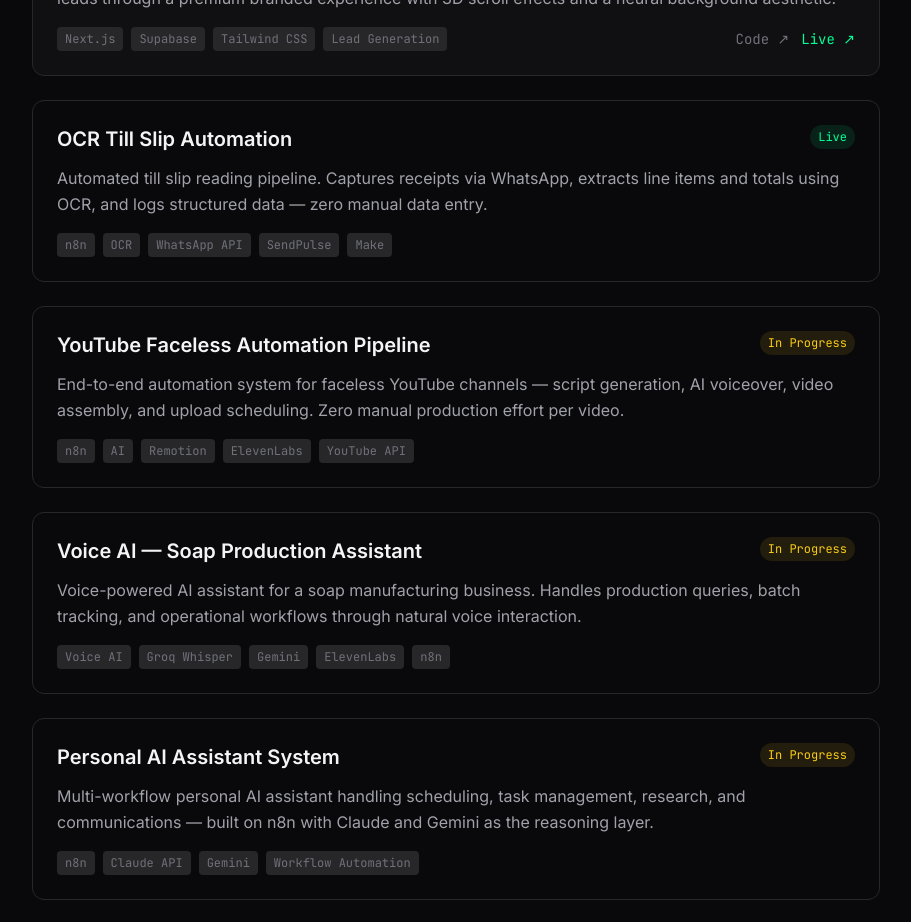
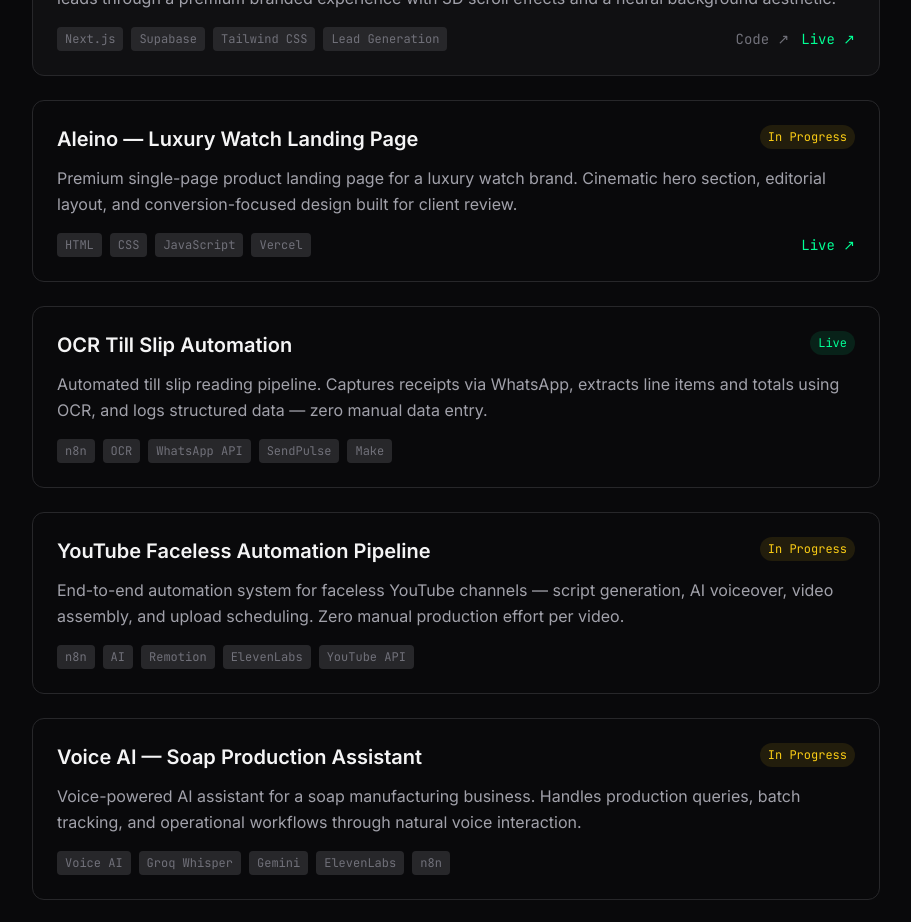
Before and after one commit to HUMO-collab/portfolio, a React (Vite) app: page / in a window 1280 px wide. Shown: the part 1560-2482 px from the top of the page, without its empty margins (184-1095 px from the left). Built offline with nearby package versions, Linux system fonts and the light colour scheme.

Commit message:
feat: add Aleino luxury watch landing page

```diff
--- a/src/data/projects.js
+++ b/src/data/projects.js
@@ -33,6 +33,16 @@
   },
   {
     id: 4,
+    title: 'Aleino — Luxury Watch Landing Page',
+    description: 'Premium single-page product landing page for a luxury watch brand. Cinematic hero section, editorial layout, and conversion-focused design built for client review.',
+    tags: ['HTML', 'CSS', 'JavaScript', 'Vercel'],
+    liveUrl: 'https://aleino.vercel.app',
+    githubUrl: null,
+    status: 'in-progress',
+    featured: false,
+  },
+  {
+    id: 6,
     title: 'OCR Till Slip Automation',
     description: 'Automated till slip reading pipeline. Captures receipts via WhatsApp, extracts line items and totals using OCR, and logs structured data — zero manual data entry.',
     tags: ['n8n', 'OCR', 'WhatsApp API', 'SendPulse', 'Make'],
@@ -42,7 +52,7 @@
     featured: false,
   },
   {
-    id: 5,
+    id: 7,
     title: 'YouTube Faceless Automation Pipeline',
     description: 'End-to-end automation system for faceless YouTube channels — script generation, AI voiceover, video assembly, and upload scheduling. Zero manual production effort per video.',
     tags: ['n8n', 'AI', 'Remotion', 'ElevenLabs', 'YouTube API'],
@@ -52,7 +62,7 @@
     featured: false,
   },
   {
-    id: 6,
+    id: 8,
     title: 'Voice AI — Soap Production Assistant',
     description: 'Voice-powered AI assistant for a soap manufacturing business. Handles production queries, batch tracking, and operational workflows through natural voice interaction.',
     tags: ['Voice AI', 'Groq Whisper', 'Gemini', 'ElevenLabs', 'n8n'],
@@ -62,7 +72,7 @@
     featured: false,
   },
   {
-    id: 7,
+    id: 9,
     title: 'Personal AI Assistant System',
     description: 'Multi-workflow personal AI assistant handling scheduling, task management, research, and communications — built on n8n with Claude and Gemini as the reasoning layer.',
     tags: ['n8n', 'Claude API', 'Gemini', 'Workflow Automation'],
```
